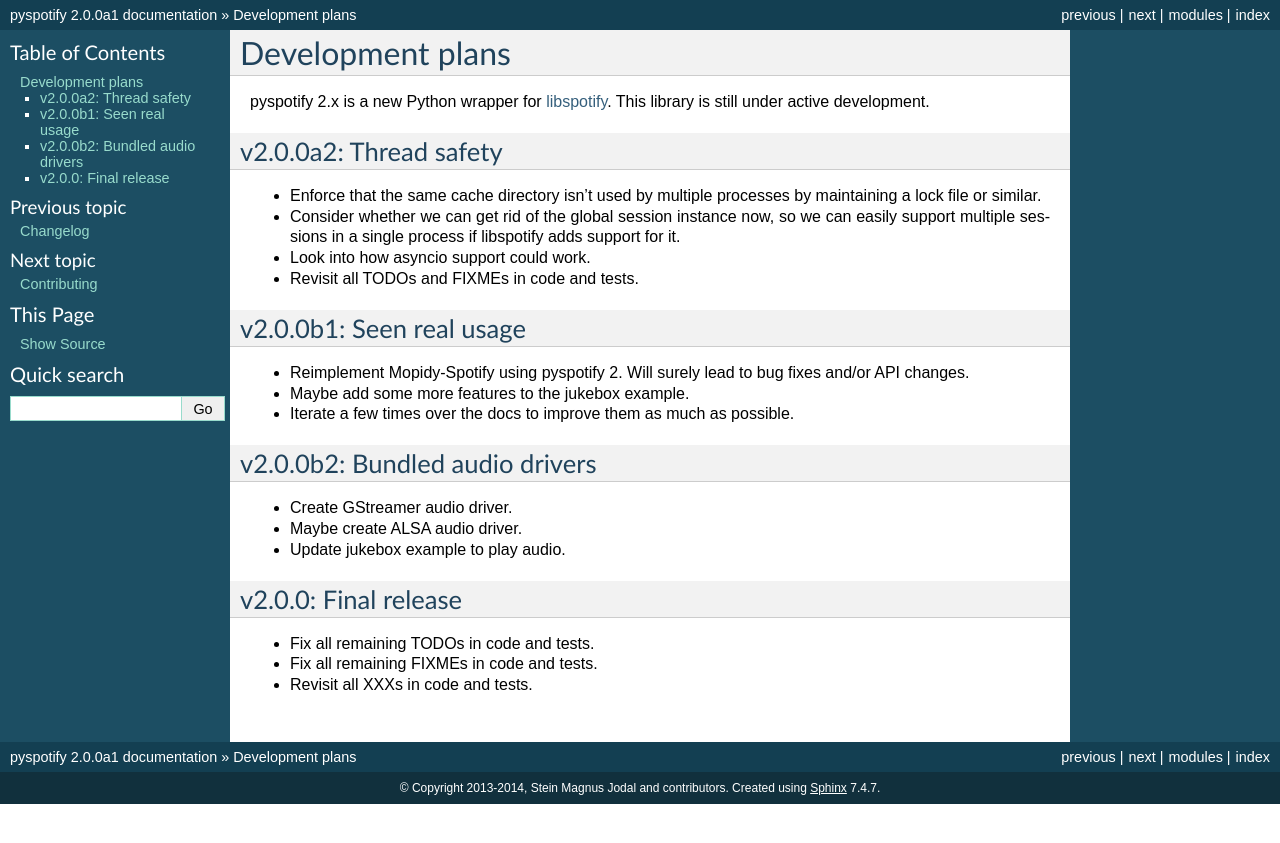
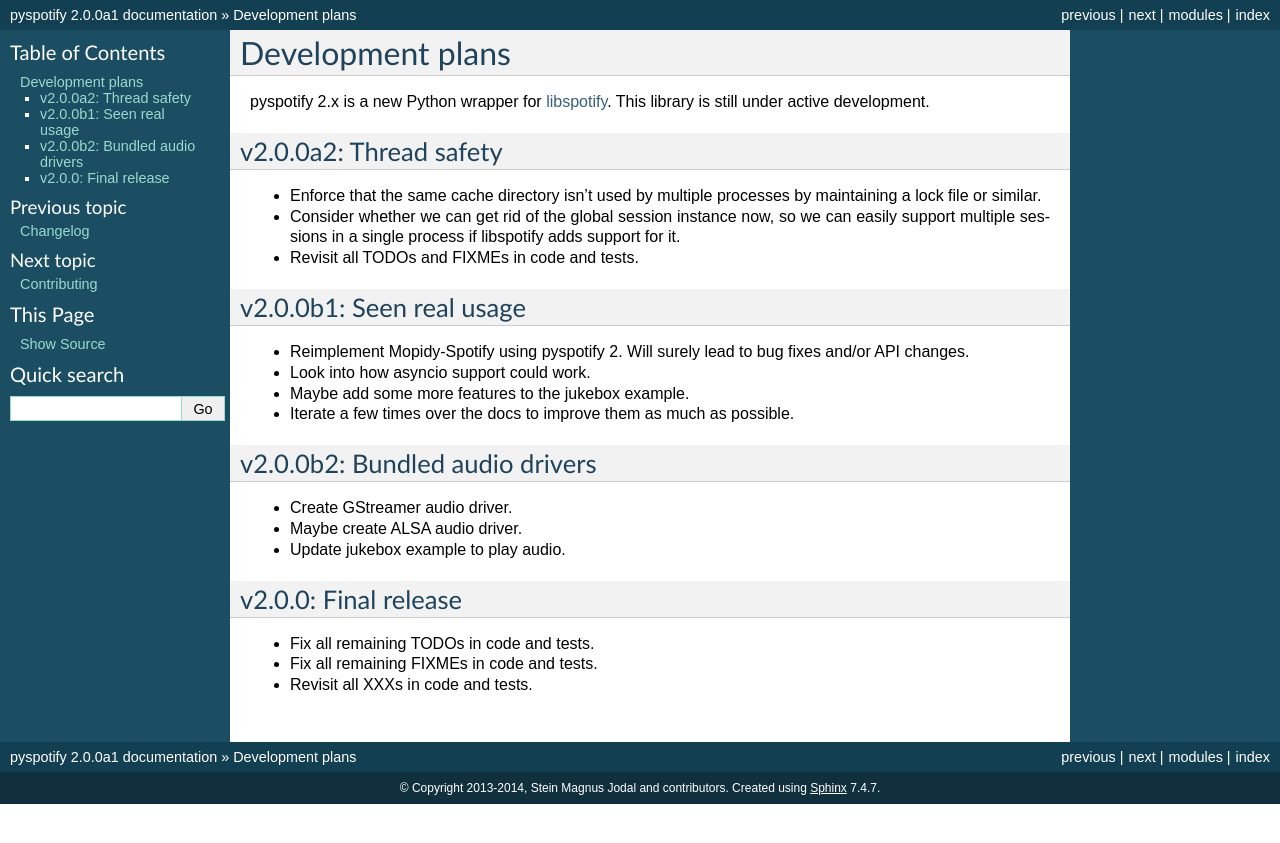
Before and after one commit to jodal/pyspotify, a Sphinx documentation site: the page built from docs/plans.rst, in a window 1280 px wide. Shown: the top 843 px of the page. Built offline with Sphinx 7.4.7, drawn with Linux system fonts in a browser that asks for light colours; pages that are not in the unit, such as notebooks, are missing from menus; part of the change alters nothing that is shown.

```diff
--- a/docs/plans.rst
+++ b/docs/plans.rst
@@ -17,8 +17,6 @@ v2.0.0a2: Thread safety
   easily support multiple sessions in a single process if libspotify adds
   support for it.
 
-- Look into how asyncio support could work.
-
 - Revisit all TODOs and FIXMEs in code and tests.
 
 
@@ -27,6 +25,8 @@ v2.0.0b1: Seen real usage
 
 - Reimplement Mopidy-Spotify using pyspotify 2. Will surely lead to bug fixes
   and/or API changes.
+
+- Look into how asyncio support could work.
 
 - Maybe add some more features to the jukebox example.
 
```
